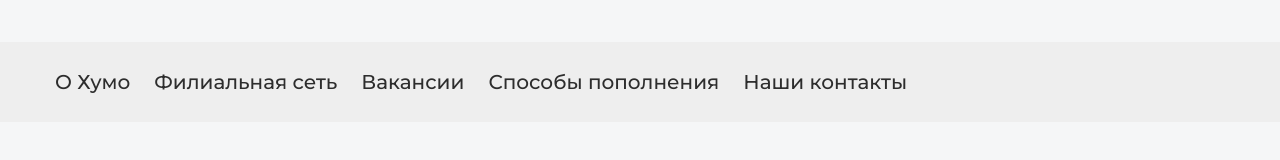
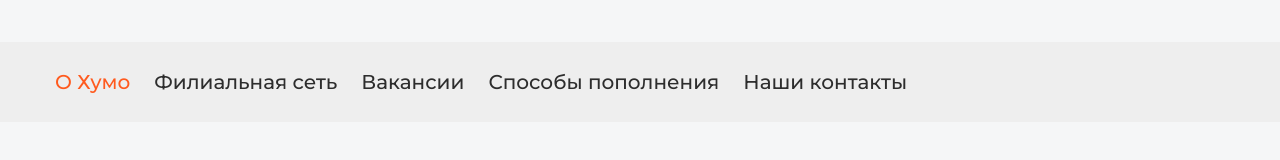
Before and after one commit to islom-sattorov/Kafolat-humo-landing, a React (Create React App) app: page / in a window 1280 px wide. In both pictures the pointer is over the link "О Хумо". Shown: the part 3217-3377 px from the top of the page. Built offline with nearby package versions, Linux system fonts and the light colour scheme.

Commit message:
navlinks footer hover

```diff
--- a/src/Components/Footer/FooterNavbar.module.css
+++ b/src/Components/Footer/FooterNavbar.module.css
@@ -23,4 +23,9 @@
   font-size: 20px;
   line-height: 130%;
   color: #2d2d2d;
+  transition: 0.2s all;
 }
+
+.links > li > a:hover{
+  color: #ff5a1e;
+}
```
